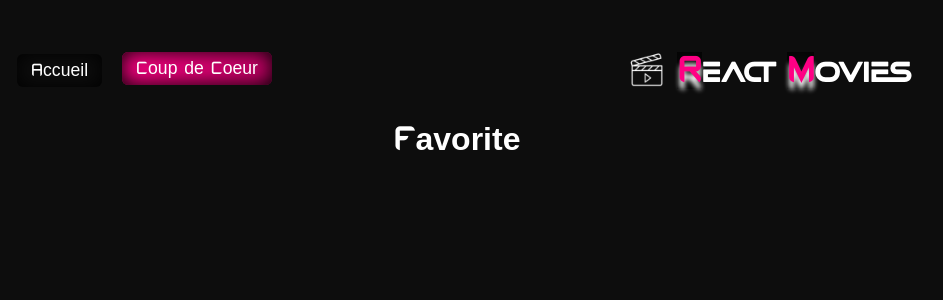
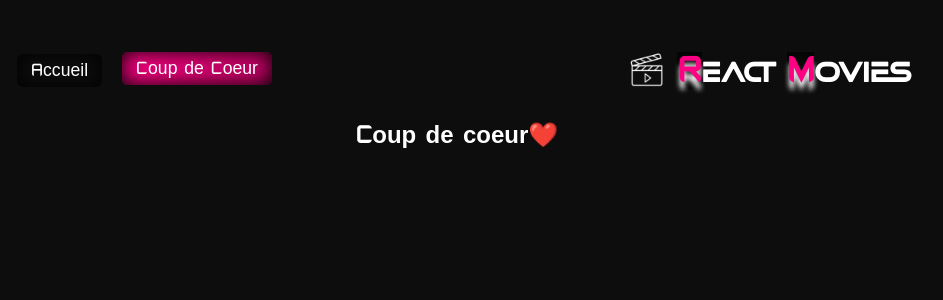
Before and after one commit to JunKamanda/react-movies-app, a React (Vite) app: page /favorite in a window 1280 px wide. Shown: the top 300 px of the page, without its empty margins (183-1126 px from the left). Built offline with nearby package versions, Linux system fonts and the light colour scheme.

Commit message:
✨ CARD & FAVORITE > Ajout de la gestion des films favoris et mise à jour du composant Card pour accepter les données de films

```diff
--- a/src/components/Card.jsx
+++ b/src/components/Card.jsx
@@ -2,12 +2,14 @@ import axios from "axios";
 import { useEffect, useState } from "react";
 import styled from "styled-components";
 
-const Card = ({ search, sortType }) => {
+const Card = ({ search, sortType, moviesData }) => {
   //STATE
   const [movies, setMovies] = useState([]);
 
   //COMPORTEMENT
   useEffect(() => {
+    if (!search) return;
+
     axios
       .get(
         `https://api.themoviedb.org/3/search/movie?api_key=ed82f4c18f2964e75117c2dc65e2161d&query=${search}&language=fr-FR`,
@@ -45,7 +47,6 @@ const Card = ({ search, sortType }) => {
   };
 
   //Store Data in Local Storage
-
   const storeData = (id) => {
     let storedData = localStorage.getItem("movies");
 
@@ -63,12 +64,13 @@ const Card = ({ search, sortType }) => {
     let [year, month, day] = date.split("-");
     return [year, month, day].join("/");
   };
+  const displayedMovies = moviesData ? moviesData : movies;
 
   //RENDER
   return (
     <CardContainer>
       <ul>
-        {movies
+        {displayedMovies
           .sort((a, b) => {
             if (sortType === "goodToBad") {
               return a.vote_average - b.vote_average;
@@ -97,9 +99,11 @@ const Card = ({ search, sortType }) => {
               ) : null}
               <p className="star">Note : {movie.vote_average}/10 ✨</p>
               <div className="genre">
-                {movie.genre_ids.map((id) => (
-                  <span key={id}>{genreMap[id]} </span>
-                ))}
+                {(movie.genre_ids || movie.genres?.map((g) => g.id))?.map(
+                  (id) => (
+                    <span key={id}>{genreMap[id]} </span>
+                  ),
+                )}
               </div>
               <h3>{movie.overview}</h3>
               <p className="addbutton" onClick={() => storeData(movie.id)}>
--- a/src/pages/Favorite.jsx
+++ b/src/pages/Favorite.jsx
@@ -1,13 +1,38 @@
-import React from 'react';
-import Header from '../components/Header';
+import React from "react";
+import Header from "../components/Header";
+import { useEffect, useState } from "react";
+import axios from "axios";
+import Card from "../components/Card";
 
 const Favorite = () => {
-    return (
-        <div>
-            <Header />
-            <h1>Favorite</h1>
-        </div>
-    );
+  //STATE
+  const [favoriteMovies, setFavoriteMovies] = useState([]);
+
+  //COMPORTEMENT
+  useEffect(() => {
+    const ids = localStorage.movies ? localStorage.movies.split(",") : [];
+
+    Promise.all(
+      ids.map((id) =>
+        axios.get(
+          `https://api.themoviedb.org/3/movie/${id}?api_key=ed82f4c18f2964e75117c2dc65e2161d&language=fr-FR`,
+        ),
+      ),
+    ).then((responses) => {
+      setFavoriteMovies(responses.map((res) => res.data));
+    });
+  }, []);
+
+  //RENDER
+  return (
+    <div>
+      <Header />
+      <h2>Coup de coeur❤️</h2>
+      <div className="result">
+        <Card moviesData={favoriteMovies} />
+      </div>
+    </div>
+  );
 };
 
 export default Favorite;
```
